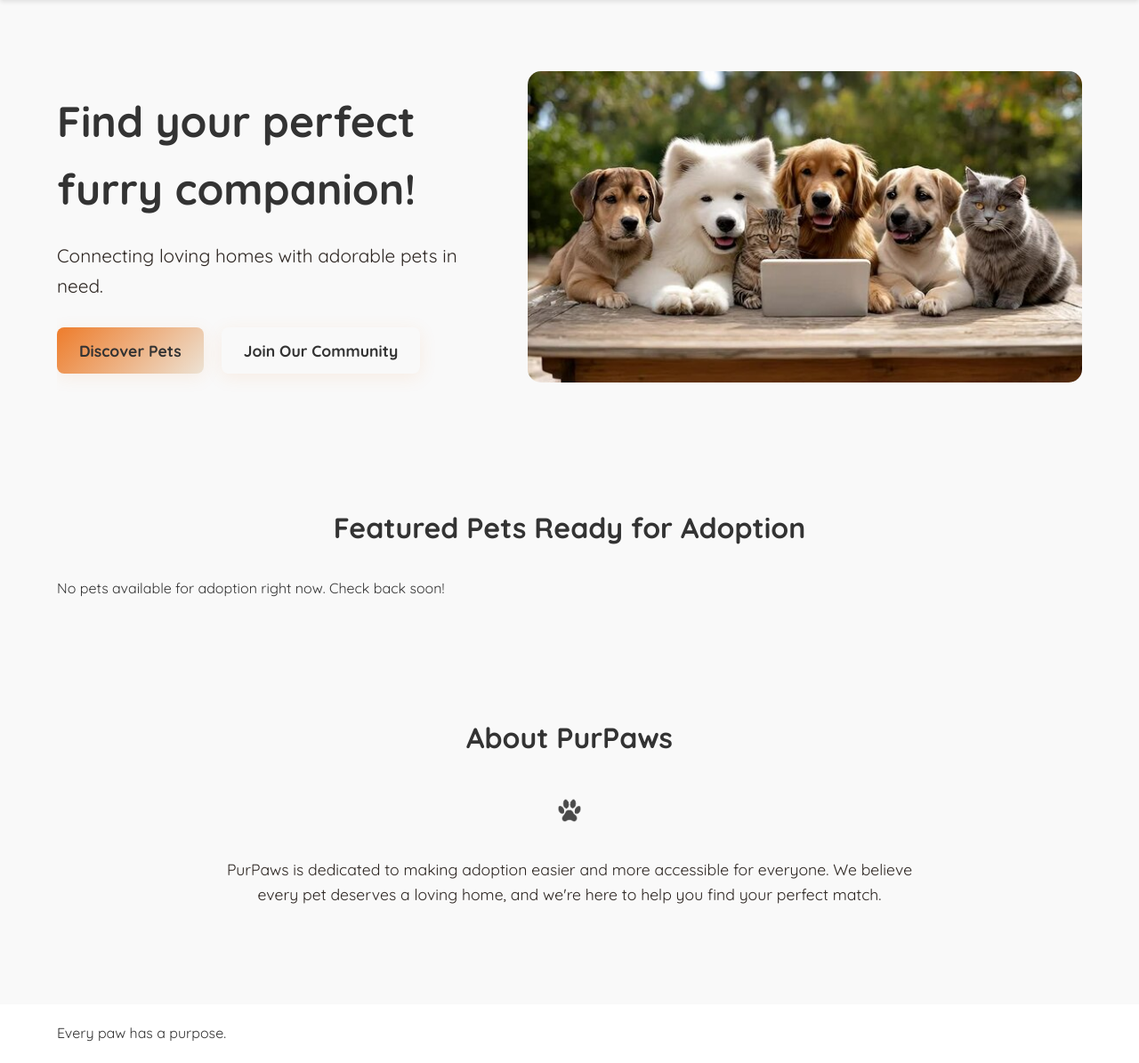
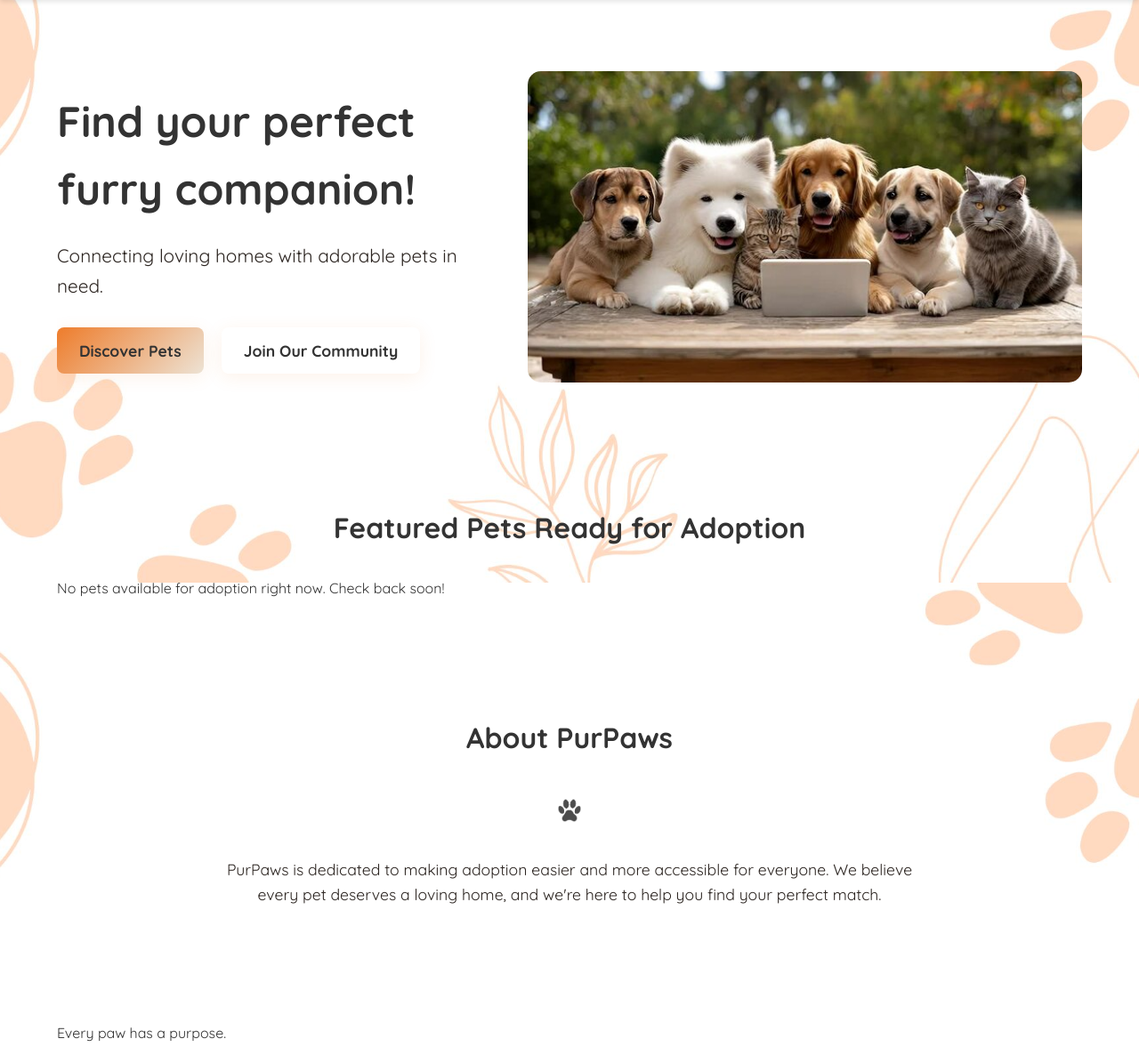
Before and after one commit to Deadpoolprime/petrescue2, a Django app: page / in a window 1280 px wide. Shown: the part 145-1340 px from the top of the page at 89% size. Run offline with Django 4.2, Linux system fonts and the light colour scheme.

Commit message:
home page background

```diff
--- a/static/css/style.css
+++ b/static/css/style.css
@@ -118,6 +118,27 @@ body.register-page-background::before {
  z-index: 0;
 }
 
+body.home-page-background {
+    background-image: url('../images/home-hero-bg.jpg'); /* CHANGE THIS TO YOUR IMAGE NAME */
+    background-size: cover;
+    background-position: center center;
+    background-attachment: fixed;
+    position: relative;
+}
+
+/* Overlay for the home page background - use a warm, low opacity overlay */
+body.home-page-background::before {
+    content: '';
+    position: absolute;
+    top: 0;
+    left: 0;
+    right: 0;
+    bottom: 0;
+    /* This creates the "orangey" element you requested */
+    background-color: hsla(var(--primary-warm), 0.15); /* 15% opacity of our primary orange */
+    z-index: 0;
+}
+
 /* Ensure main content appears ABOVE the overlay for BOTH pages */
 body.login-page-background header,
 body.login-page-background main,
@@ -128,6 +149,7 @@ body.register-page-background footer {
  position: relative;
  z-index: 1;
 }
+
 
 
 /* --- You may need to add back a background for headers/footers on OTHER pages --- */
@@ -312,8 +334,8 @@ main {
 
 /* --- Pet Cards (for lists) --- */
 .featured-pets-section, .dashboard-pets-section { /* Applied to multiple sections */
- margin-bottom: 50px;
- padding: 30px 0;
+  margin-bottom: 50px;
+  padding: 30px 0;
 }
 
 .pet-grid {
--- a/users/templates/users/home.html
+++ b/users/templates/users/home.html
@@ -2,7 +2,7 @@
 {% load static %}
 
 {% block title %}Welcome to PurPaws!{% endblock %}
-
+{% block body_class %}home-page-background{% endblock %}
 {% block content %}
 <section class="hero-section">
     <div class="hero-content">
```
Also changed, not shown: static/images/home-hero-bg.jpg (added).
